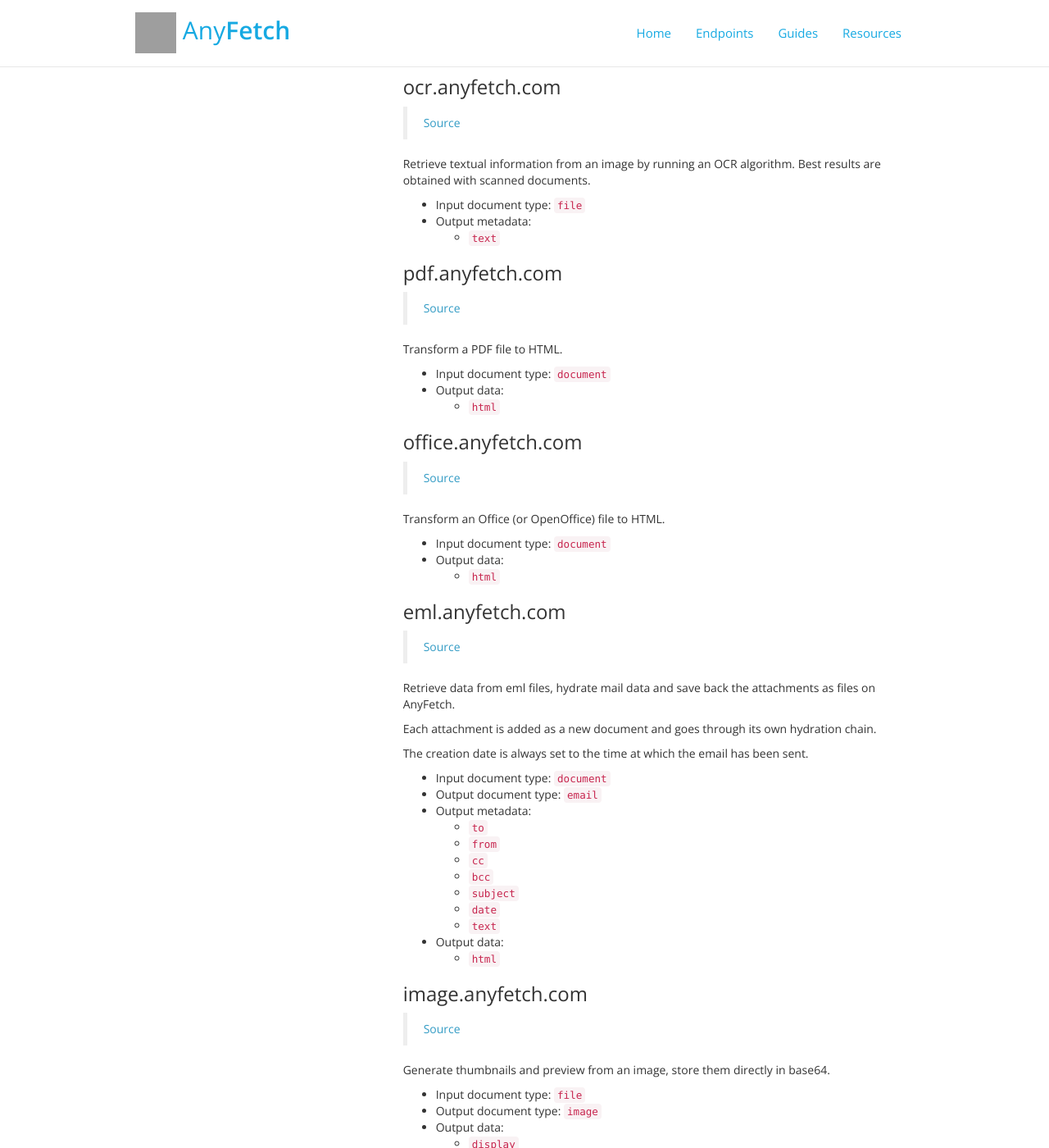
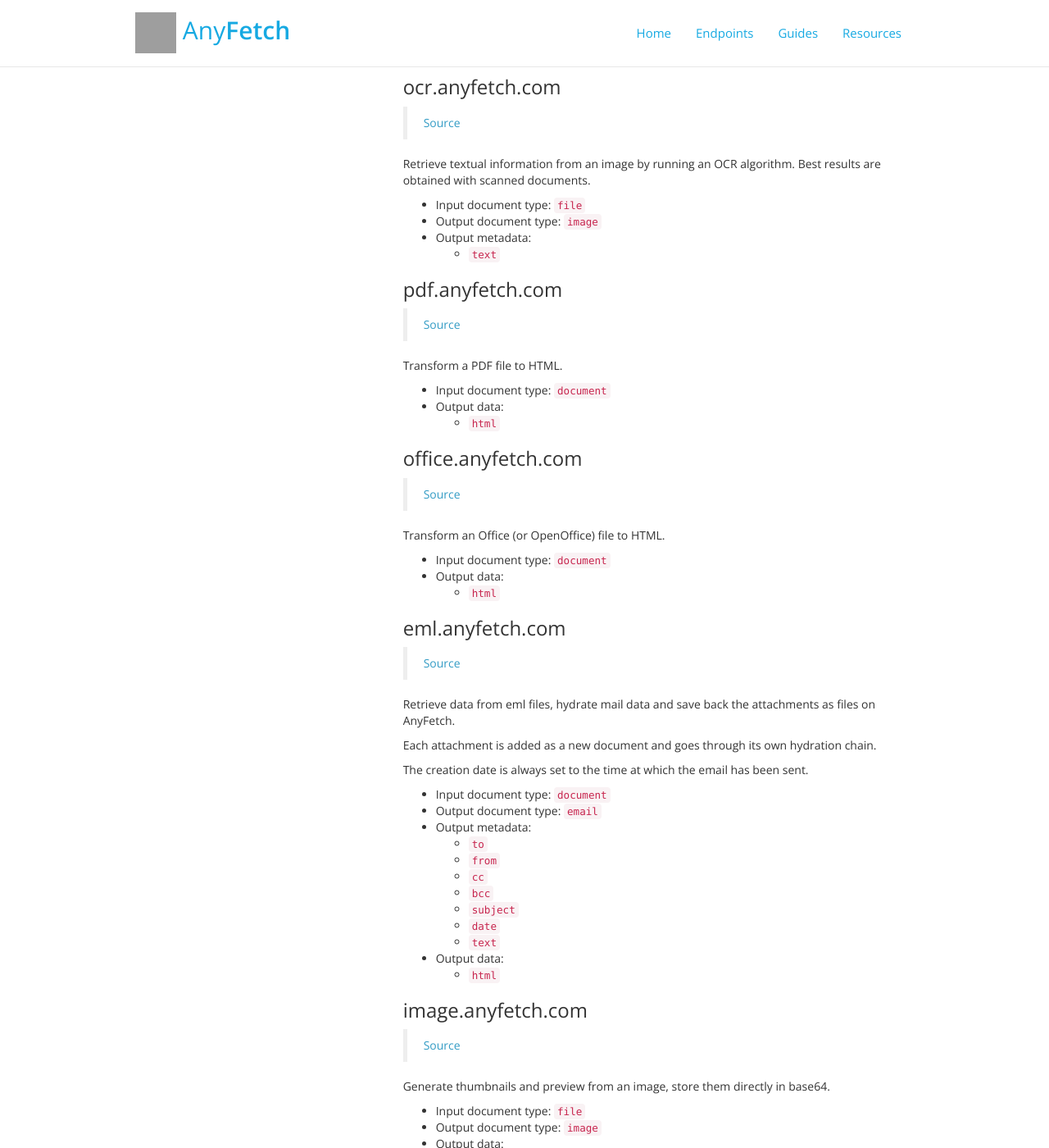
Before and after one commit to AnyFetch/developers.anyfetch.com, a Jekyll site: the page built from resources/hydraters.md, in a window 1280 px wide and 1400 px high, scrolled down 626 px. Shown: the whole window at 82% size. Built offline with Jekyll 4.4.1, drawn with Linux system fonts in a browser that asks for light colours; nearby versions of some CDN libraries; Markdown is read by kramdown in place of the engine named in the settings; some of the changed text lies outside the part shown; grey boxes are pictures that could not be loaded.

Commit message:
Hydrater resources

```diff
--- a/resources/hydraters.md
+++ b/resources/hydraters.md
@@ -26,6 +26,7 @@
 Retrieve textual information from an image by running an OCR algorithm. Best results are obtained with scanned documents.
 
 * Input document type: `file`
+* Output document type: `image`
 * Output metadata:
     - `text`
 
@@ -86,6 +87,7 @@
 Retrieve IPTC data from an image (picture creator, keywords, description...)
 
 * Input document type: `file`
+* Output document type: `image`
 * Output data:
    - `author`
    - `description`
```
